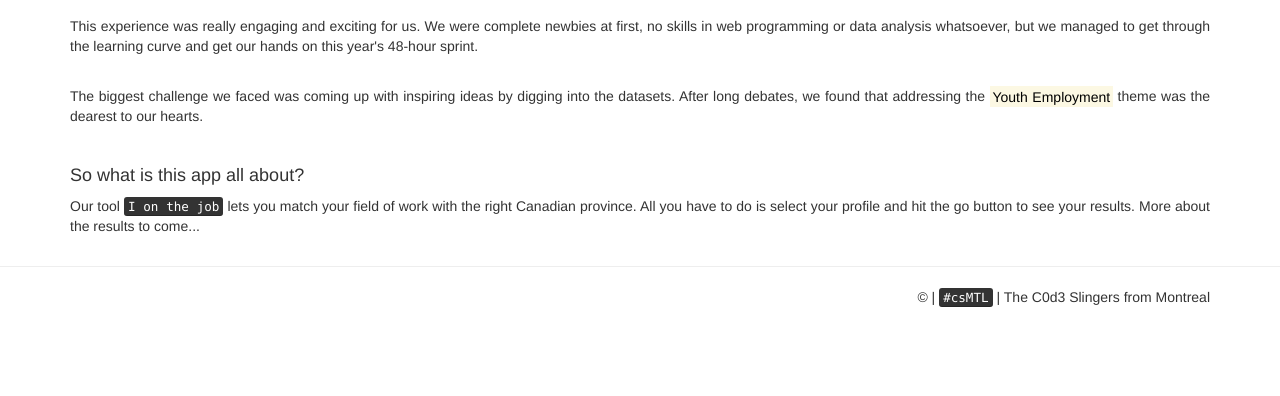
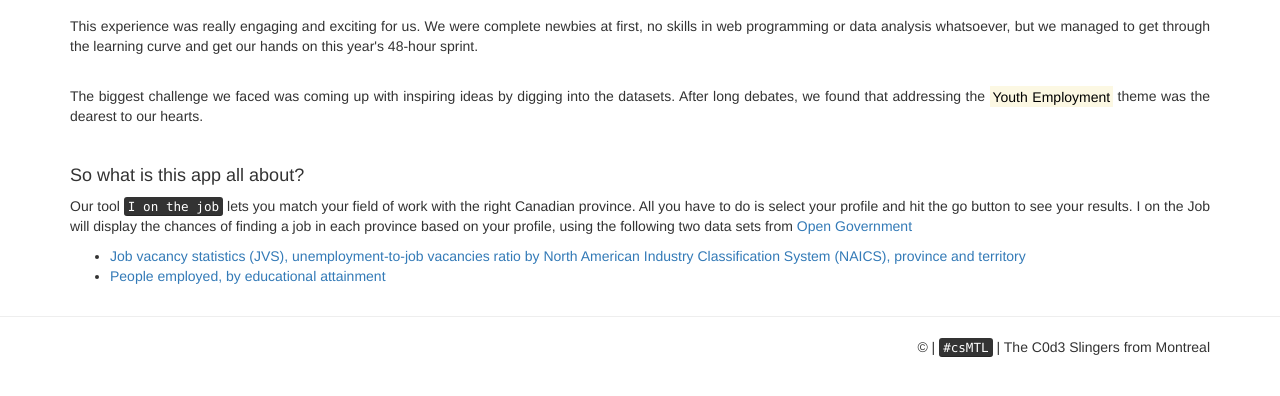
Before and after one commit to msulivan514/csmtl, a Django app: template app/templates/app/about.html in a window 1280 px wide. Shown: the part 239-635 px from the top of the page. Run offline with Django 3.2, Linux system fonts and the light colour scheme; the template is opened without the code that fills it, so the values that code supplies are empty; some libraries are stand-ins or nearby versions; some web fonts are replaced.

Commit message:
- added results description in about page - added links to used datasets

```diff
--- a/app/templates/app/about.html
+++ b/app/templates/app/about.html
@@ -44,11 +44,14 @@
         Our tool <kbd>I on the job</kbd> lets you match your field of work
         with the right Canadian province. All you have to do is select your profile
         and hit the go button to see your results.
-        More about the results to come...
+        I on the Job will display the chances of finding a job in each province
+        based on your profile, using the following two data sets from <a href="open.canada.ca">Open Government</a>
+        <ul>
+           <li><a href="http://open.canada.ca/data/en/dataset/175cf532-6627-4668-8e0d-15b365ee96f8">Job vacancy statistics (JVS), unemployment-to-job vacancies ratio by North American Industry Classification System (NAICS), province and territory</a></li>
+           <li><a href="http://open.canada.ca/data/en/dataset/d635ff7d-0512-475c-8233-d19faa36d4f4">People employed, by educational attainment</a></li>
+        </ul>
         </p>
-
     </section>
-
 </div>
 
 {% endblock %}
```
